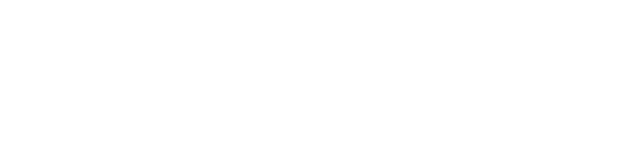
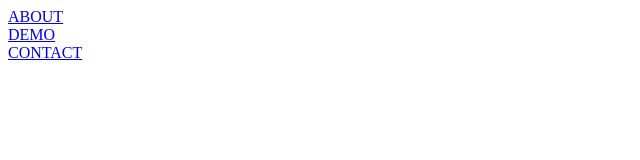
Before and after one commit to Rlettuce05/myhp, a plain HTML site: page index.html in a window 1280 px wide. Shown: the whole page, without its empty margins (0-640 px from the left). Drawn offline with Linux system fonts and the light colour scheme.

Commit message:
✒ index.html : header link

```diff
--- a/index.html
+++ b/index.html
@@ -9,7 +9,19 @@
     </head>
     <body>
         <div class="header">
-
+            <div class="header-cont container">
+                <div class="header-row row">
+                    <div class="header-col col">
+                        <a href="#about" class="header-link">ABOUT</a>
+                    </div>
+                    <div class="haeder-col col">
+                        <a href="#demo">DEMO</a>
+                    </div>
+                    <div class="header-col col">
+                        <a href="#contact">CONTACT</a>
+                    </div>
+                </div>
+            </div>
         </div>
     </body>
 </html>
```
